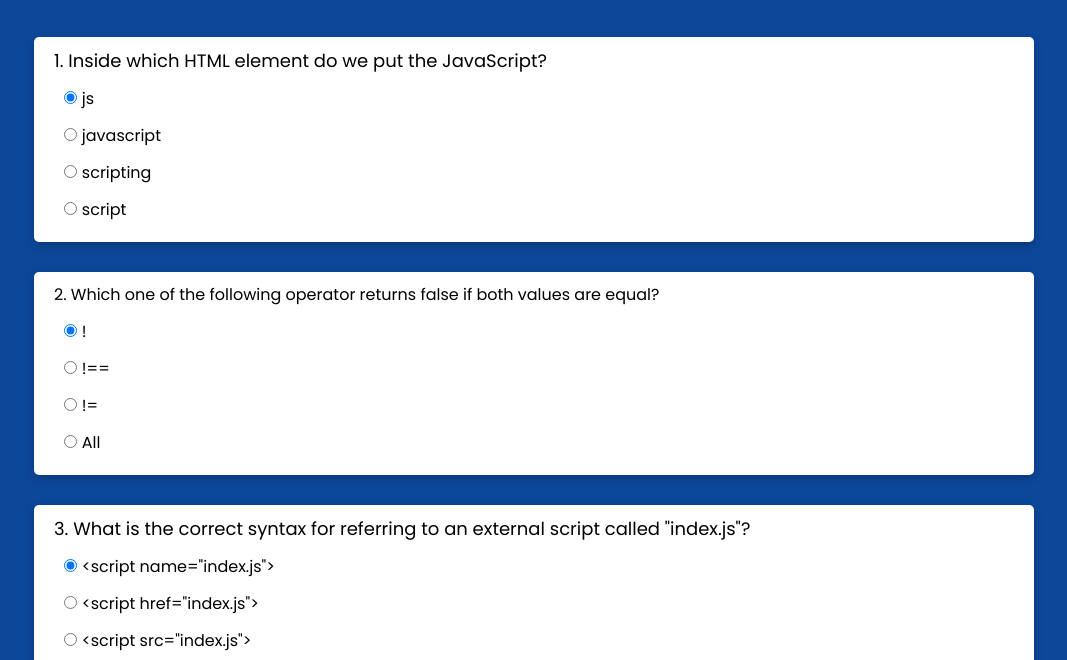
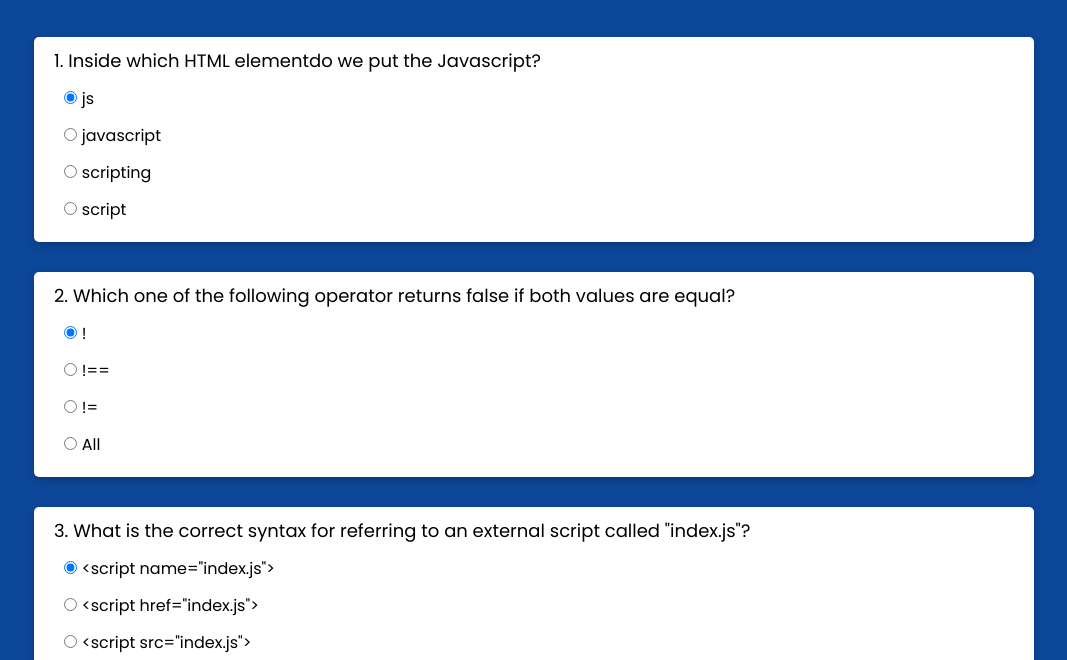
Before and after one commit to Sonam-Ligade/quiz-js, a plain HTML site: page index.html in a window 1280 px wide. Shown: the part 118-778 px from the top of the page, without its empty margins (106-1173 px from the left). Drawn offline with nearby package versions, Linux system fonts and the light colour scheme.

```diff
--- a/index.html
+++ b/index.html
@@ -26,7 +26,7 @@
 
             <form class="quiz-form">
                 <div class="question">
-                    <p>1. Inside which HTML element do we put the JavaScript?</p>
+                    <p>1. Inside which HTML elementdo we put the Javascript?</p>
                     <div class="option">
                         <input type="radio" name="q1" value="A" checked>
                         <label for="">js</label>
@@ -45,7 +45,7 @@
                     </div>
                 </div>
 
-                <div class="question"
+                <div class="question">
                     <p>2. Which one of the following operator returns false if both values are equal?</p>
                     <div class="option">
                         <input type="radio" name="q2" value="A" checked>
```
Also changed, not shown: 1 other file.
